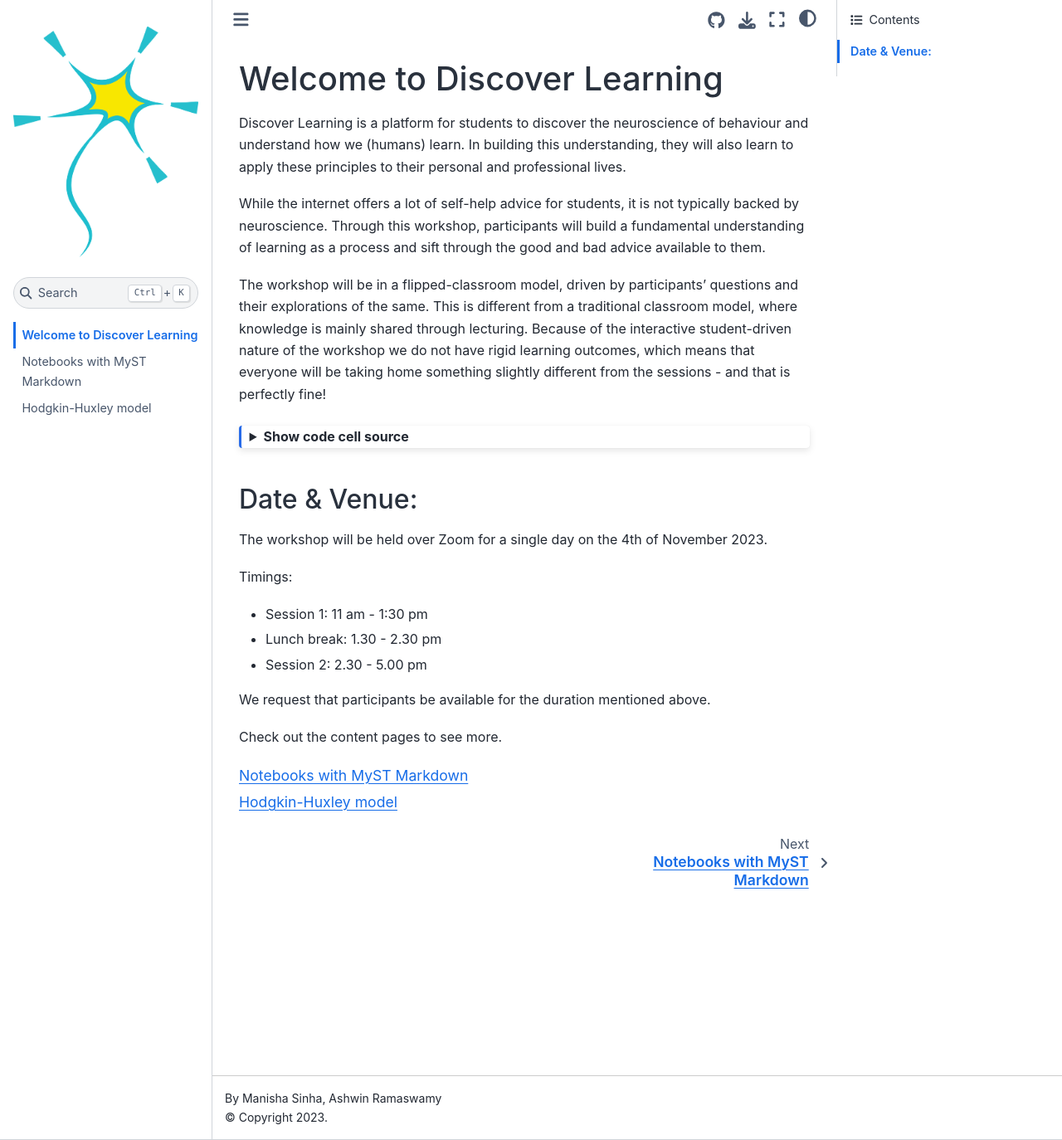
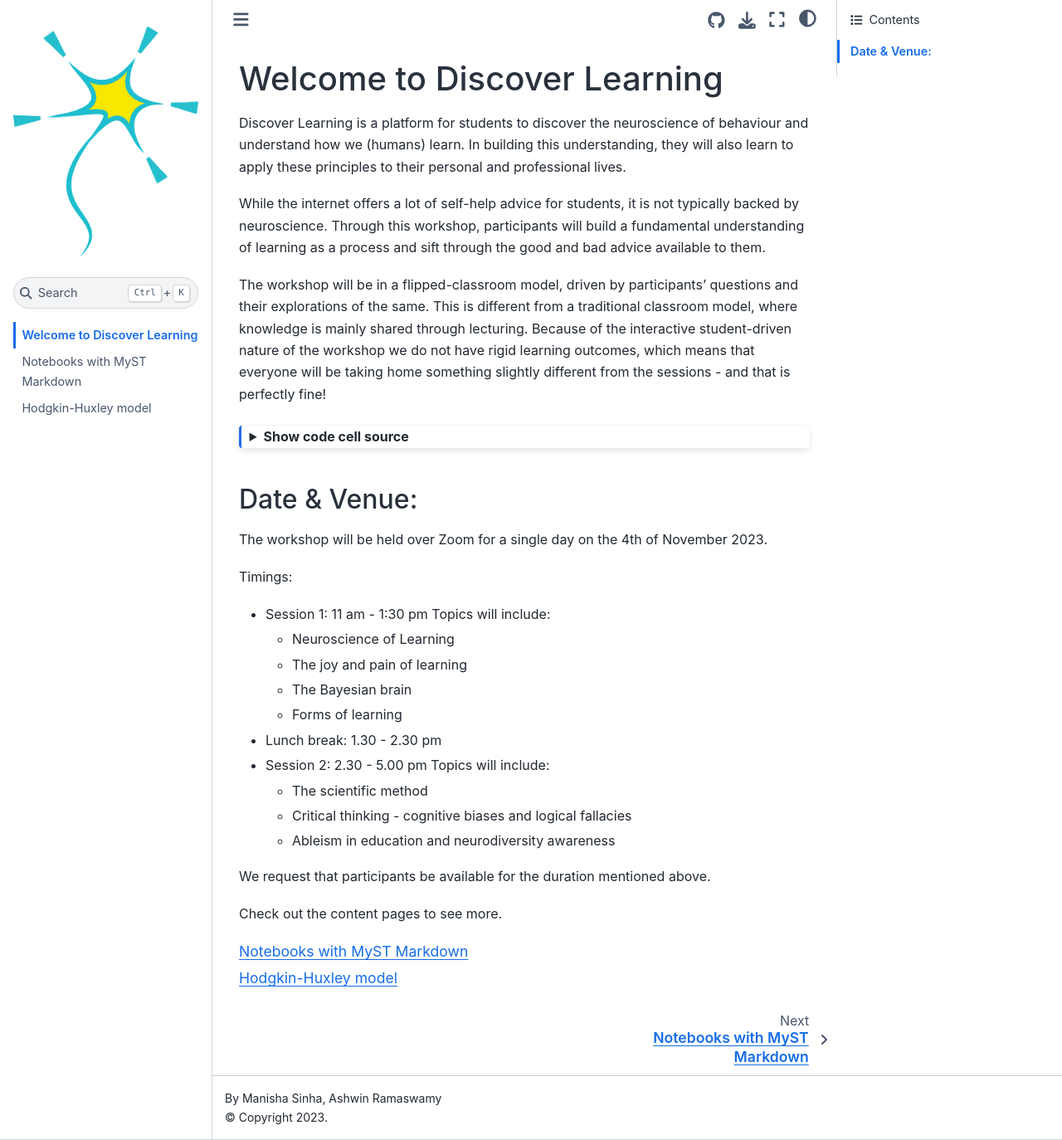
Before and after one commit to mannazsci/DiscoverLearning, a Jupyter Book: the page built from intro.md, in a window 1280 px wide and 1374 px high. Shown: the whole window at 83% size. Built offline with Jupyter Book 1.0.4 settings and Sphinx 7.4.7 and the Sphinx Book theme 1.1.4, drawn with Linux system fonts in a browser that asks for light colours.

Commit message:
Update session details

```diff
--- a/intro.md
+++ b/intro.md
@@ -38,8 +38,21 @@ The workshop will be held over Zoom for a single day on the 4th of November 2023
 
 Timings:
 * Session 1: 11 am - 1:30 pm
+  Topics will include:
+  - Neuroscience of Learning
+  - The joy and pain of learning
+  - The Bayesian brain
+  - Forms of learning
+
+
 * Lunch break: 1.30 - 2.30 pm
+
+
 * Session 2: 2.30 - 5.00 pm
+  Topics will include:
+  - The scientific method
+  - Critical thinking - cognitive biases and logical fallacies
+  - Ableism in education and neurodiversity awareness
 
 We request that participants be available for the duration mentioned above.
 
```
